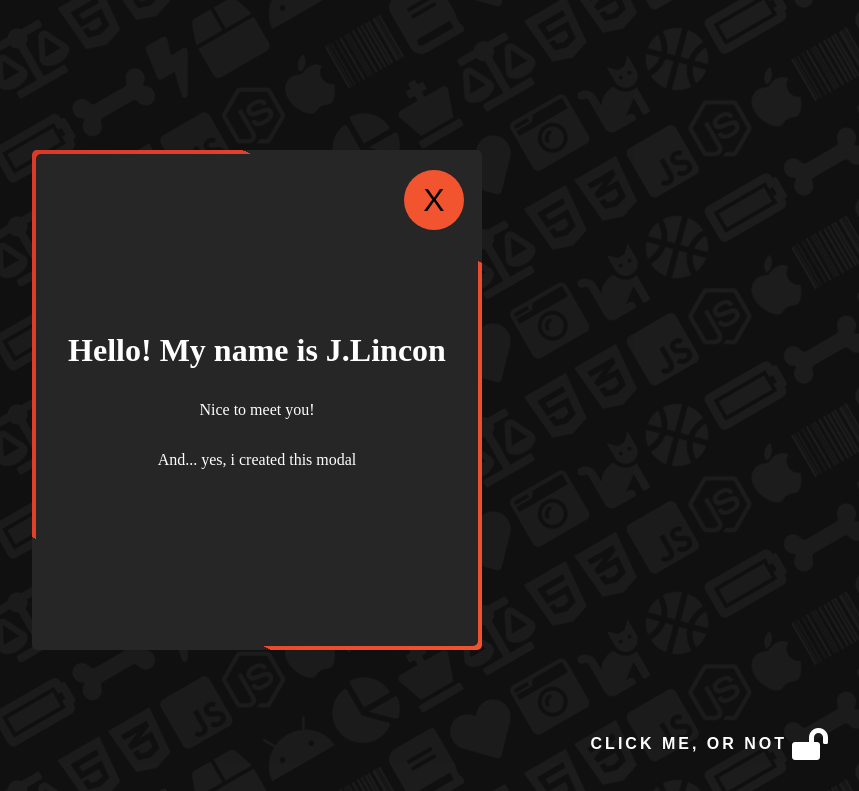
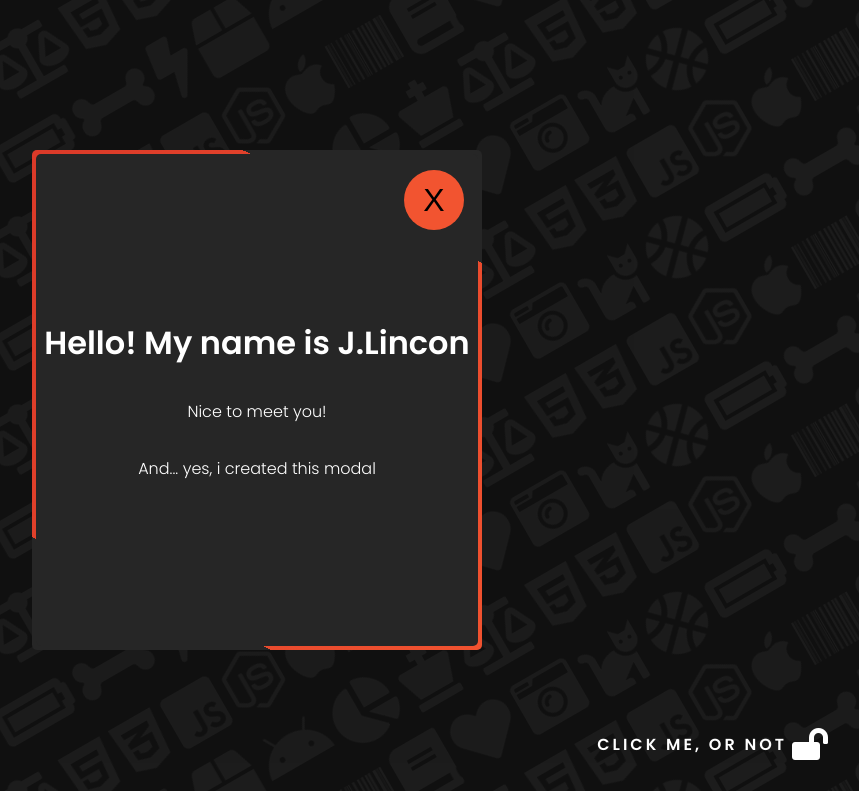
Before and after one commit to JhemersonLincon/icons, a plain HTML site: page index.html in a window 1280 px wide. Both pictures are taken after a click on the button "CLICK ME, OR NOT". Shown: the whole page, without its empty margins (383-1242 px from the left). Drawn offline with Linux system fonts and the light colour scheme.

```diff
--- a/css/icons.css
+++ b/css/icons.css
@@ -1,7 +1,10 @@
+@import url('https://fonts.googleapis.com/css2?family=Poppins:wght@300;600&display=swap');
+
 *{
   padding: 0;
   margin: 0;
 }
+
 section{
   position: relative;
   width: 100%;
@@ -91,6 +94,7 @@ section .row:nth-child(even) div:nth-child(2){
   position:absolute;
   border: none;
   display: flex;
+  font-family: 'Poppins', sans-serif;
   justify-content: center;
   background: none;
   align-items: center;
@@ -113,6 +117,7 @@ section .row:nth-child(even) div:nth-child(2){
 .modal{
   position: absolute;
   top: 0;
+  font-family: 'Poppins', sans-serif;
   width: 100vw;
   background-color: rgba(17, 17, 17, 0.452);
   display: flex;
```
